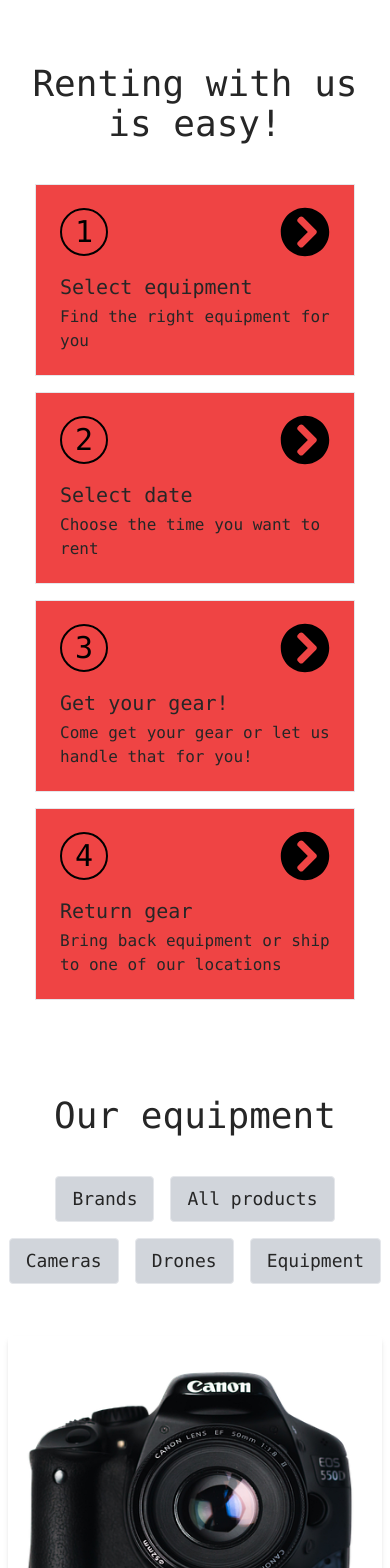
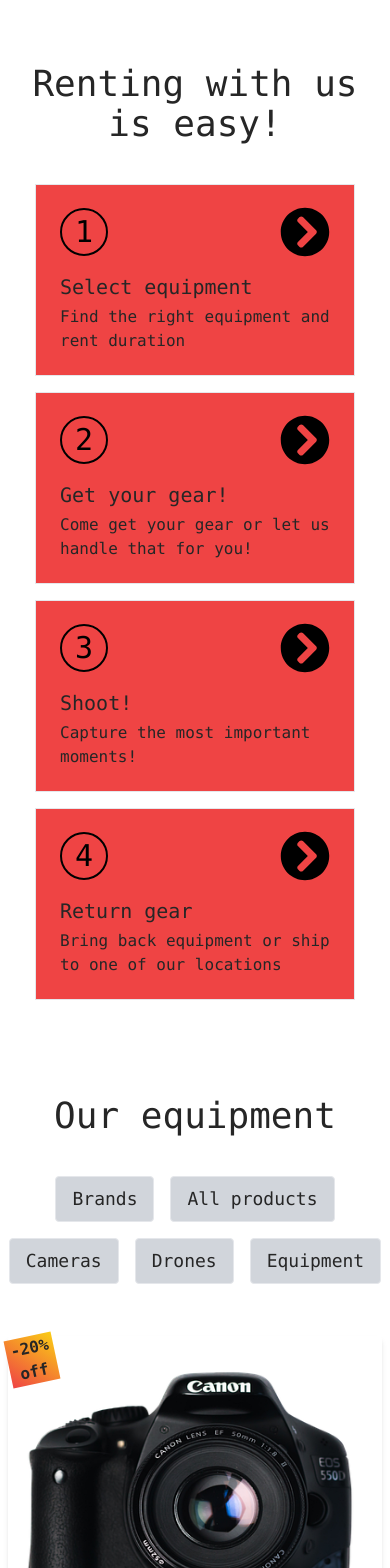
Before and after one commit to Petrikur/lenslease, a React (Vite) app: page /equipment in a window 390 px wide. Shown: the part 432-2000 px from the top of the page. Built offline with nearby package versions, Linux system fonts and the light colour scheme; what tw-elements would draw is missing.

Commit message:
discount badge

```diff
--- a/src/components/EquipmentGrid.jsx
+++ b/src/components/EquipmentGrid.jsx
@@ -13,12 +13,7 @@ const options = [
   { label: "Dji", value: "Dji" },
 ];
 
-const filterButtons = [
-  "All products",
-  "Cameras",
-  "Drones",
-  "Equipment",
-];
+const filterButtons = ["All products", "Cameras", "Drones", "Equipment"];
 
 export const EquipmentGrid = () => {
   const [selectedCategory, setSelectedCategory] = useState("All");
@@ -35,8 +30,6 @@ export const EquipmentGrid = () => {
   const availableCategories = selectedBrand
     ? cameraData.find((brand) => brand.brand === selectedBrand)?.categories
     : filterButtons.slice(2);
-
-
 
   // Filter by brand and category
   const filteredData = cameraData.filter((item) => {
@@ -65,9 +58,7 @@ export const EquipmentGrid = () => {
         <>
           <div className="flex items-center justify-center gap-2 text-center mt-24 lg:mt-0 lg:mx-0 mx-2">
             {hasFilters && filteredData.length < 1 ? (
-              <p className="text-red-500 text-xl ">
-               No results with filters:
-              </p>
+              <p className="text-red-500 text-xl ">No results with filters:</p>
             ) : (
               "Filters: "
             )}
@@ -106,6 +97,7 @@ export const EquipmentGrid = () => {
     <>
       <RentSteps />
       <h1 className="mt-24 text-4xl text-center">Our equipment </h1>
+      {/* Filter buttons  */}
       <ul className="mt-10 max-w-full h-20 text-bold text-xl flex flex-wrap justify-center gap-4">
         <li className="relative">
           <button
@@ -115,7 +107,7 @@ export const EquipmentGrid = () => {
             Brands
           </button>
           {dropdownOpen && (
-          <ul className="absolute top-full left-0 w-full bg-white py-2 cursor-pointer">
+            <ul className="absolute left-0 w-full bg-white py-2 cursor-pointer z-50">
               {options.map((option) => (
                 <li
                   key={option.value}
@@ -155,20 +147,33 @@ export const EquipmentGrid = () => {
           );
         })}
       </ul>
-
-
       <div>{selectedFilters()}</div>
       <div className="mt-20 mx-auto max-w-7xl">
         <div className="grid grid-cols-1 sm:grid-cols-2 md:grid-cols-3 lg:grid-cols-4 gap-8">
           {filteredData.map((item, index) => (
             <div
               key={item.id}
-            className=" mx-2 lg:mx-0 flex flex-col py-4 shadow-md hover:shadow-2xl hover:scale-105 hover:border-red-500 hover:border rounded"
+              className="mx-2 lg:mx-0 flex flex-col py-4 shadow-md hover:shadow-2xl hover:scale-105 hover:border-red-500 hover:border rounded relative"
             >
-            <ImageLoader className="p-4 h-2/3" src={item.image} alt="Camera" />
+              {/* Discount Badge */}
+              {item.discount > 0 && (
+                <div className="absolute top-0 left-0 w-12 h-12 text-center rounded-tl-md  -rotate-12">
+                  <div className=" w-full h-full bg-gradient-to-tr from-red-500 to-yellow-400  text-md font-semibold px-2 py-2 flex items-center justify-center">
+                    -{item.discount}% off
+                  </div>
+                </div>
+              )}
+
+              <ImageLoader
+                className="p-4 h-2/3"
+                src={item.image}
+                alt="Camera"
+              />
               <div className="flex flex-col justify-between items-start pl-4">
                 <div>
-                <h2 className="text-md mb-2 text-neutral-800">{item.brand}</h2>
+                  <h2 className="text-md mb-2 text-neutral-800">
+                    {item.brand}
+                  </h2>
                   <h2 className="font-bold text-xl mb-2">
                     {item.brand} {item.model}
                   </h2>
--- a/src/components/RentSteps.jsx
+++ b/src/components/RentSteps.jsx
@@ -29,17 +29,17 @@ export const RentSteps = () => {
         <Step
           number={1}
           heading={"Select equipment"}
-          text={"Find the right equipment for you"}
+          text={"Find the right equipment and rent duration"}
         />
         <Step
           number={2}
-          heading={"Select date"}
-          text={"Choose the time you want to rent"}
+          heading={"Get your gear!"}
+          text={"Come get your gear or let us handle that for you!"}
         />
         <Step
           number={3}
-          heading={"Get your gear!"}
-          text={"Come get your gear or let us handle that for you!"}
+          heading={"Shoot!"}
+          text={"Capture the most important moments!"}
         />
         <Step
           number={4}
--- a/src/components/data/data.js
+++ b/src/components/data/data.js
@@ -12,6 +12,7 @@ export const cameraData = [
       categories: ["Cameras", "All"],
       image: canon1,
       pricePerDay: 10,
+      discount: 20
     },
     {
       id: 2,
@@ -20,6 +21,7 @@ export const cameraData = [
       categories: ["Cameras","All"],
       image: sony1,
       pricePerDay: 10,
+      discount: 0
     },
 
     {
@@ -29,6 +31,7 @@ export const cameraData = [
       categories: ["Cameras","All"],
       image: nikon1,
       pricePerDay: 15,
+      discount: 0
     },
 
     {
@@ -38,5 +41,6 @@ export const cameraData = [
       categories: ["Drones", "All"],
       image: dji400,
       pricePerDay: 20,
+      discount: 0
     },
   ];
```
Lines whose indentation alone changed are shown as unchanged.
